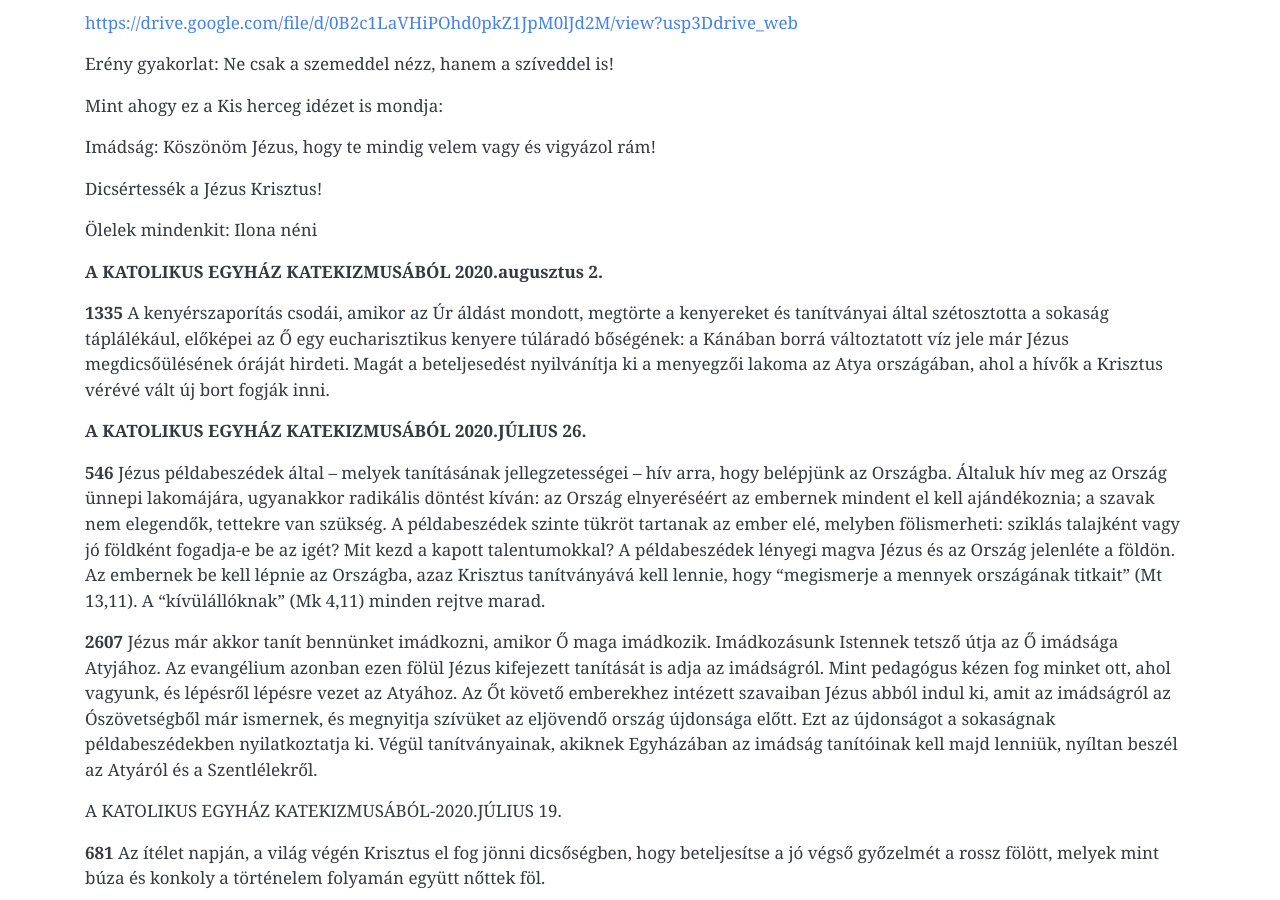
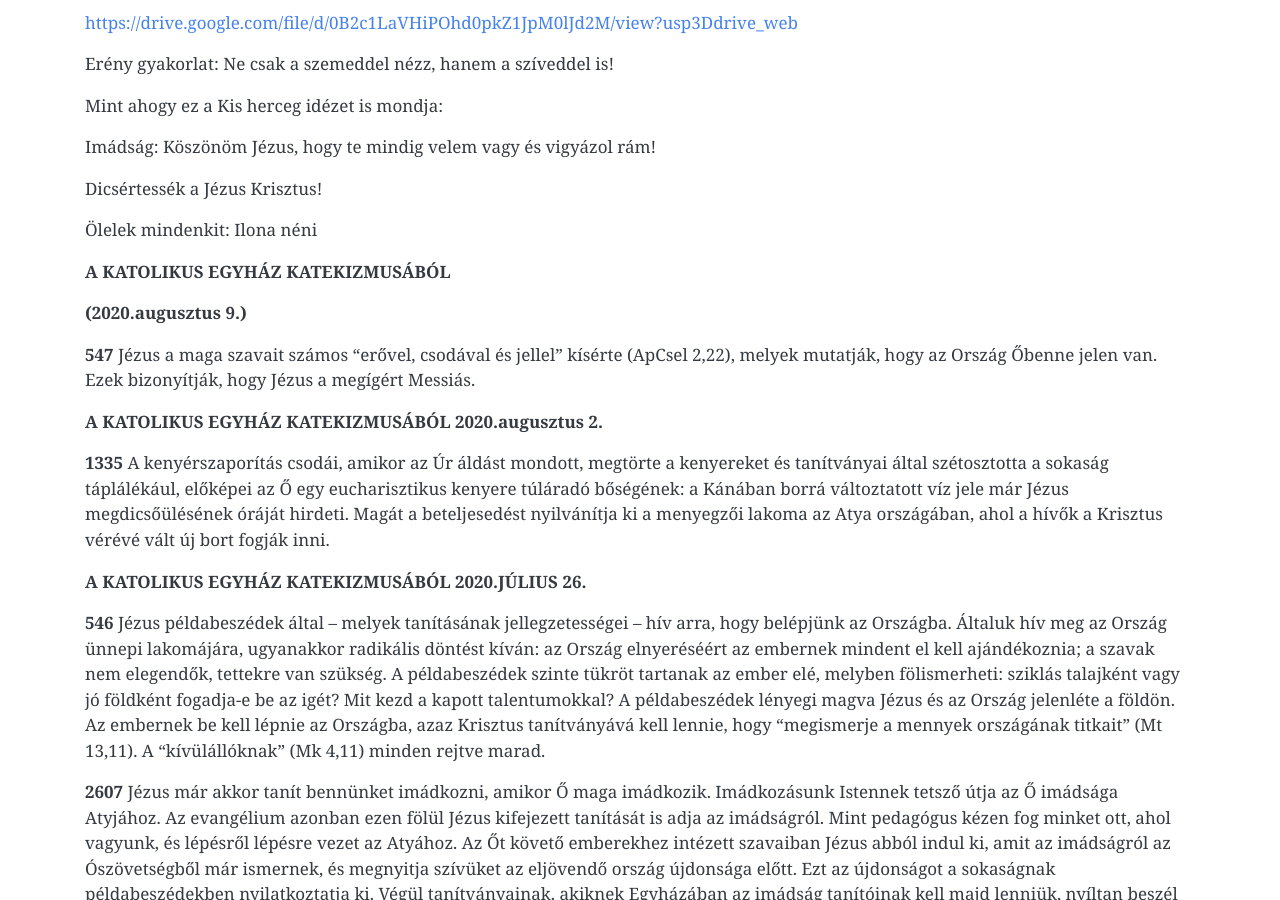
Before and after one commit to pecsi-ferences/pecsi-ferences.github.io, a Jekyll site: the page built from hittan.md, in a window 1280 px wide and 900 px high, scrolled down 3748 px. Built offline with Jekyll 4.4.1, drawn with Linux system fonts in a browser that asks for light colours; nearby versions of some CDN libraries.

Commit message:
Update from Forestry.io Zoltán Dohány updated hittan.md

```diff
--- a/hittan.md
+++ b/hittan.md
@@ -136,6 +136,12 @@ Imádság: Köszönöm Jézus, hogy te mindig velem vagy és vigyázol rám!
 Dicsértessék a Jézus Krisztus!
 
 Ölelek mindenkit: Ilona néni
+
+**A KATOLIKUS EGYHÁZ KATEKIZMUSÁBÓL**
+
+**(2020.augusztus 9.)**
+
+**547** Jézus a maga szavait számos "erővel, csodával és jellel" kísérte (ApCsel 2,22), melyek mutatják, hogy az Ország Őbenne jelen van. Ezek bizonyítják, hogy Jézus a megígért Messiás.
 
 **A KATOLIKUS EGYHÁZ KATEKIZMUSÁBÓL 2020.augusztus 2.**
 
```
